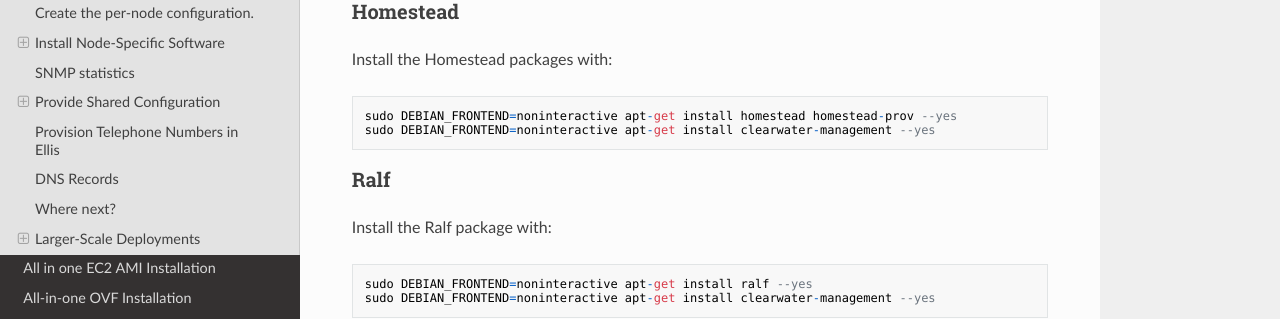
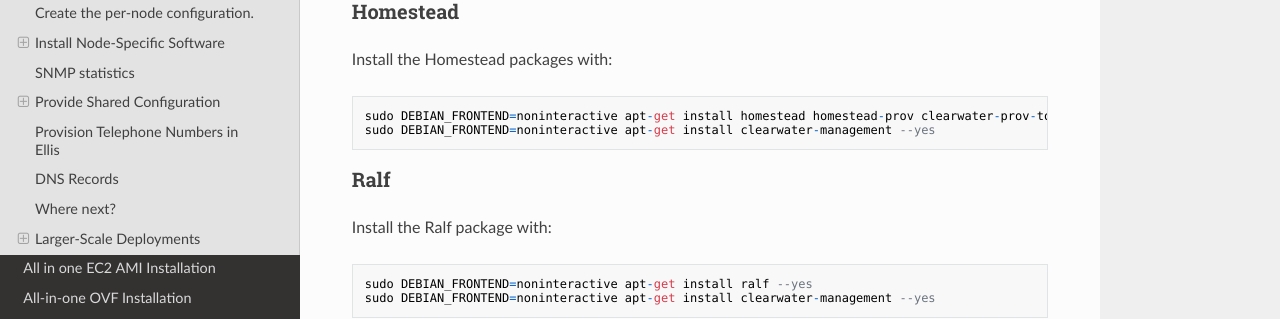
Before and after one commit to Metaswitch/clearwater-readthedocs, an MkDocs documentation site: the page built from docs/Manual_Install.md, in a window 1280 px wide and 900 px high, scrolled down 3958 px. Shown: the part 151-470 px from the top of the window. Built offline with MkDocs 1.6.1, drawn with Linux system fonts in a browser that asks for light colours; nearby versions of some CDN libraries; old or Windows-style settings are respelled for this version of MkDocs.

Commit message:
Install clearwater-prov-tools alongside homestead-prov

```diff
--- a/docs/Manual_Install.md
+++ b/docs/Manual_Install.md
@@ -142,7 +142,7 @@ Install the Homer packages with:
 
 Install the Homestead packages with:
 
-    sudo DEBIAN_FRONTEND=noninteractive apt-get install homestead homestead-prov --yes
+    sudo DEBIAN_FRONTEND=noninteractive apt-get install homestead homestead-prov clearwater-prov-tools --yes
     sudo DEBIAN_FRONTEND=noninteractive apt-get install clearwater-management --yes
 
 ### Ralf
```
